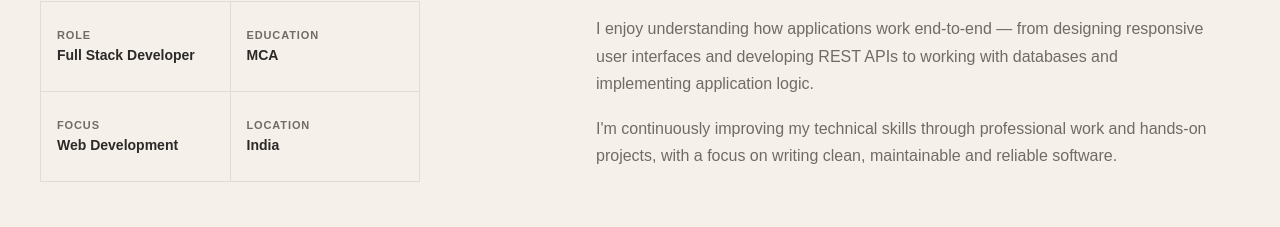
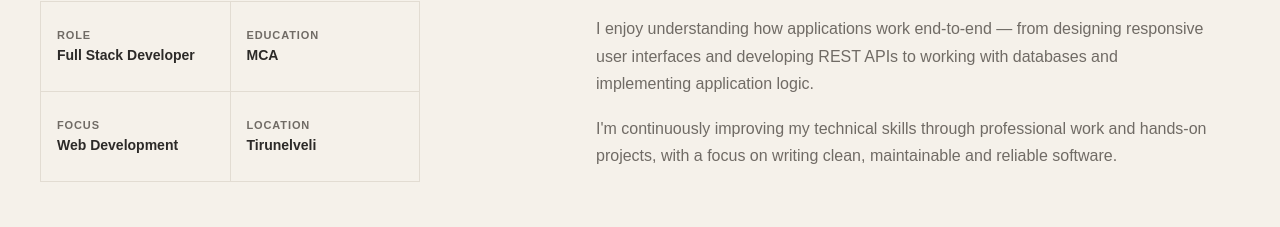
Before and after one commit to Velmurugan-02/VELMURUGAN_PORTFOLIO, a React app: page / in a window 1280 px wide. Shown: the part 1268-1495 px from the top of the page. Built offline with nearby package versions, Linux system fonts and the light colour scheme; the HTML template or start-up script is replaced by a standard one.

Commit message:
Location Changed

```diff
--- a/src/components/About.jsx
+++ b/src/components/About.jsx
@@ -34,7 +34,7 @@ function About() {
 
                             <div className="info-item">
                                 <span>Location</span>
-                                <strong>India</strong>
+                                <strong>Tirunelveli</strong>
                             </div>
 
                         </div>
```
